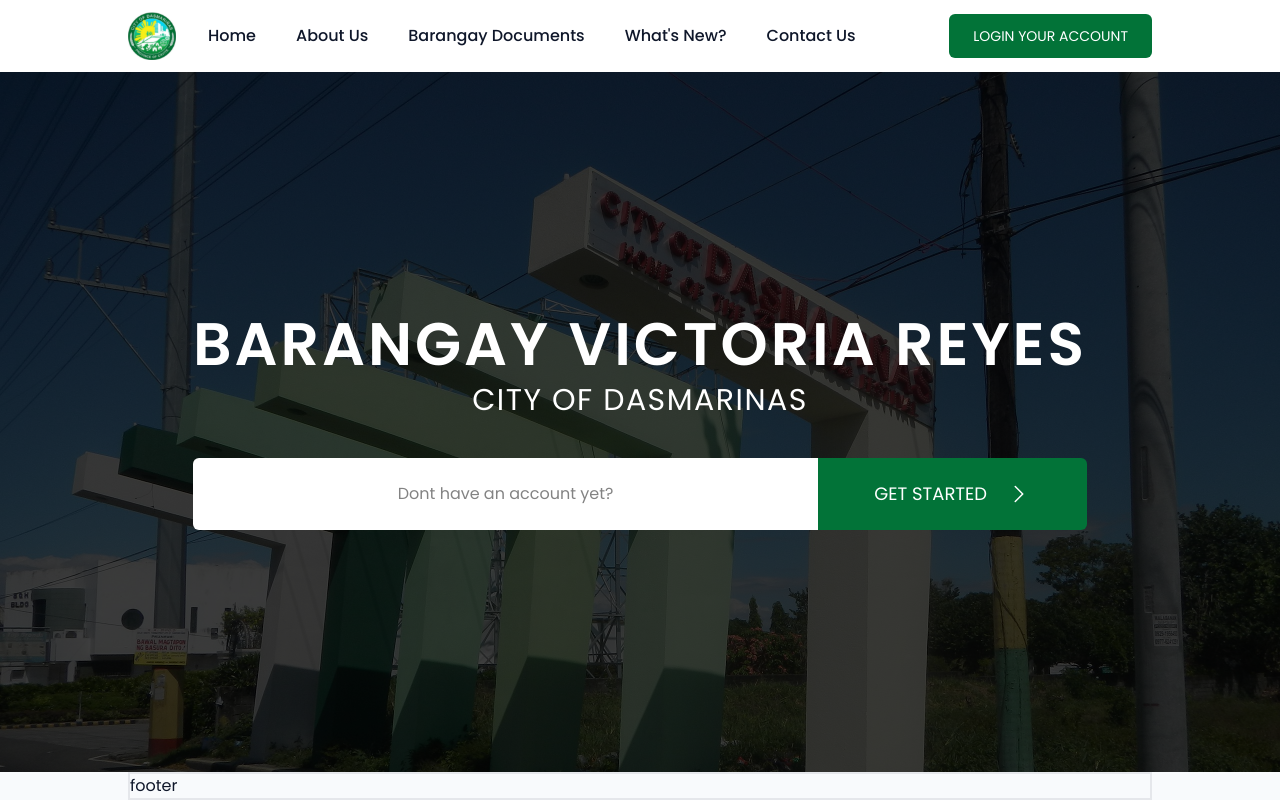
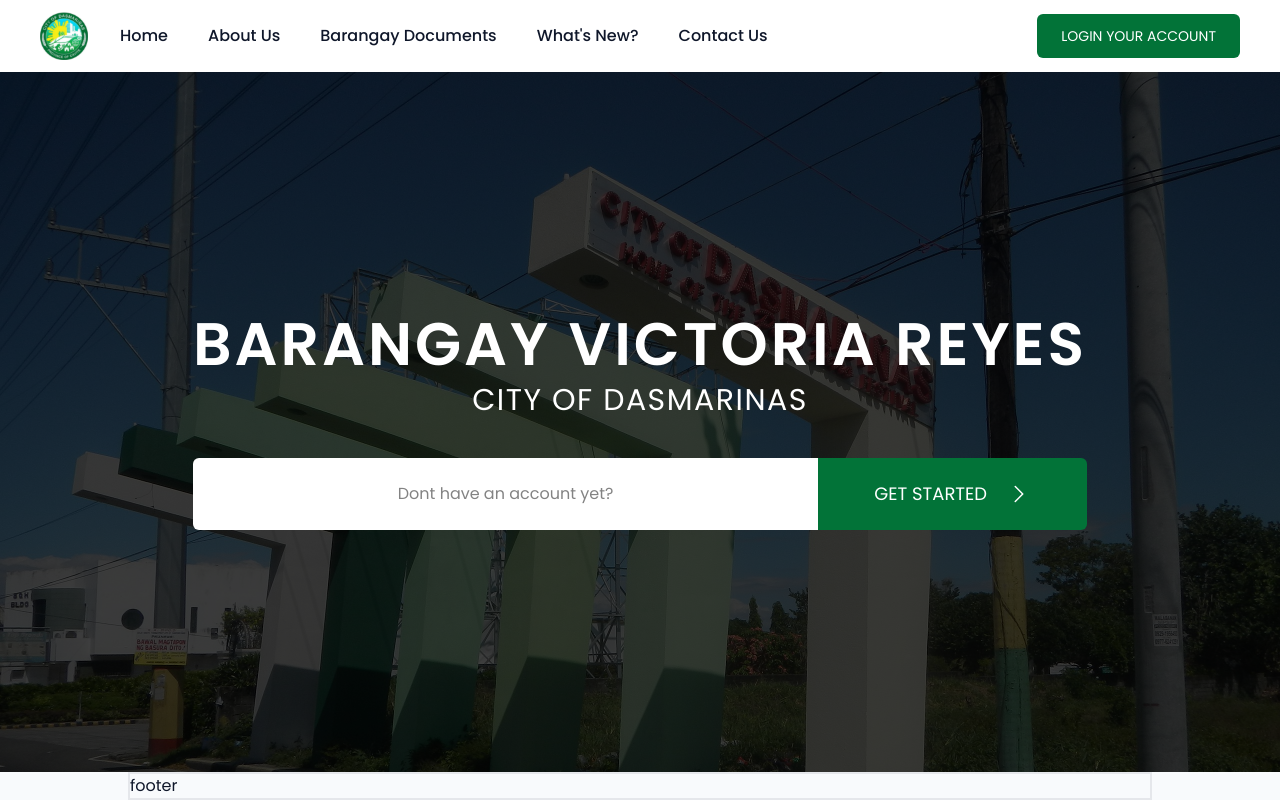
Before and after one commit to jazztinecruz/victoria-reyes, a Next.js app: page / in a window 1280 px wide. Built offline with nearby package versions, Linux system fonts and the light colour scheme.

Commit message:
Remove navbar max width

```diff
--- a/app/page.tsx
+++ b/app/page.tsx
@@ -7,10 +7,8 @@ const HomePage = () => {
       {/* hero section */}
       <section className="grid h-full grid-rows-[auto,1fr]">
         {/* navbar */}
-        <nav className="bg-white">
-          <div className="mx-auto max-w-5xl">
-            <Navbar />
-          </div>
+        <nav className="bg-white laptop:px-10">
+          <Navbar />
         </nav>
 
         {/* hero content */}
@@ -23,13 +21,13 @@ const HomePage = () => {
             <h1 className="text-3xl font-semibold tracking-wider text-white laptop:text-6xl">
               BARANGAY VICTORIA REYES
             </h1>
-            <h3 className="text-lg laptop:text-3xl font-light tracking-wider text-white">
+            <h3 className="text-lg font-light tracking-wider text-white laptop:text-3xl">
               CITY OF DASMARINAS
             </h3>
 
             {/* sign up */}
             <div className="mt-8 grid w-full grid-flow-row items-center laptop:grid-cols-[1fr,auto]">
-              <div className="rounded-tl-md rounded-tr-md bg-white py-4 laptop:py-6 px-12 laptop:rounded-bl-md laptop:rounded-tr-none">
+              <div className="rounded-tl-md rounded-tr-md bg-white py-4 px-12 laptop:rounded-bl-md laptop:rounded-tr-none laptop:py-6">
                 <span className="cursor-pointer text-center text-[#838383]">
                   Dont have an account yet?
                 </span>
```
